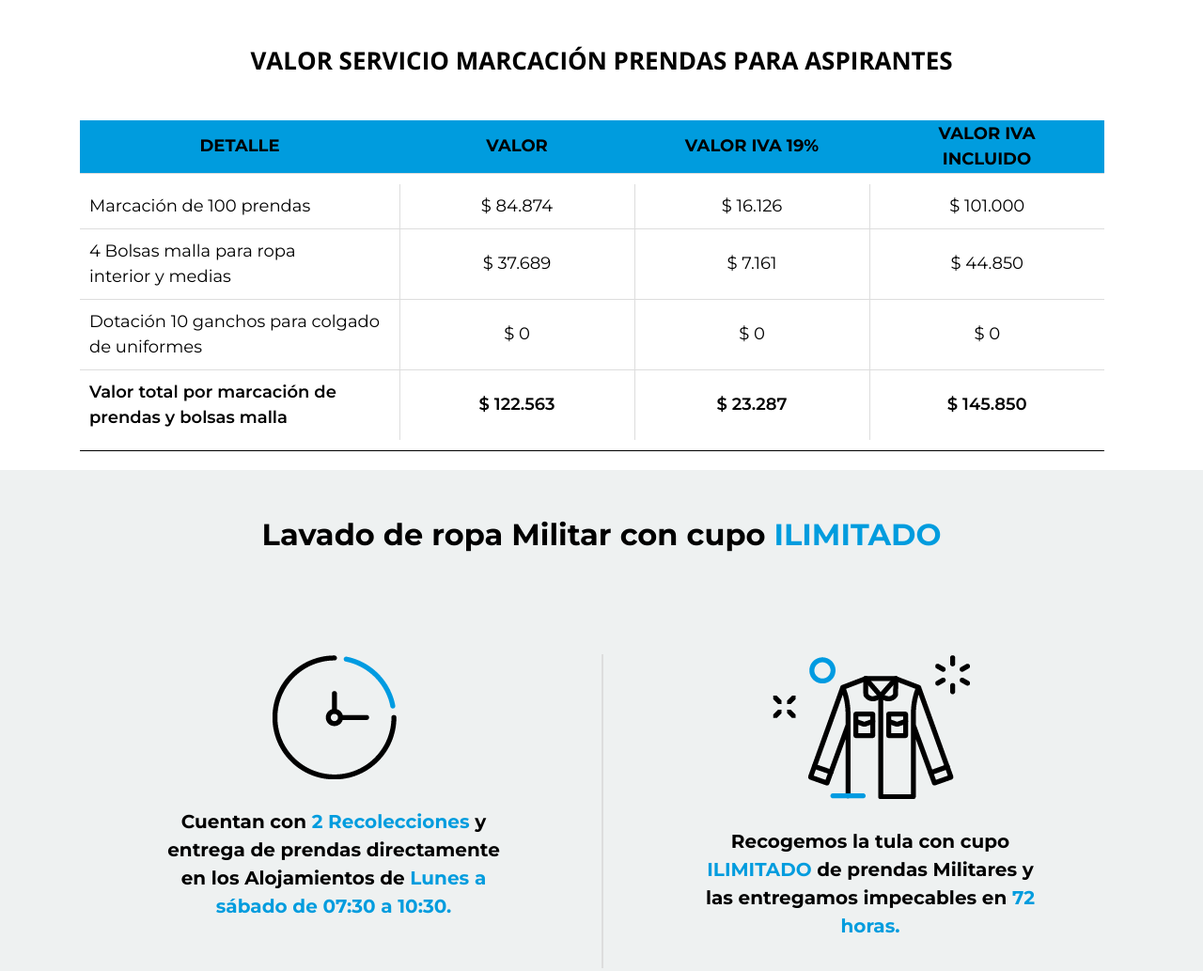
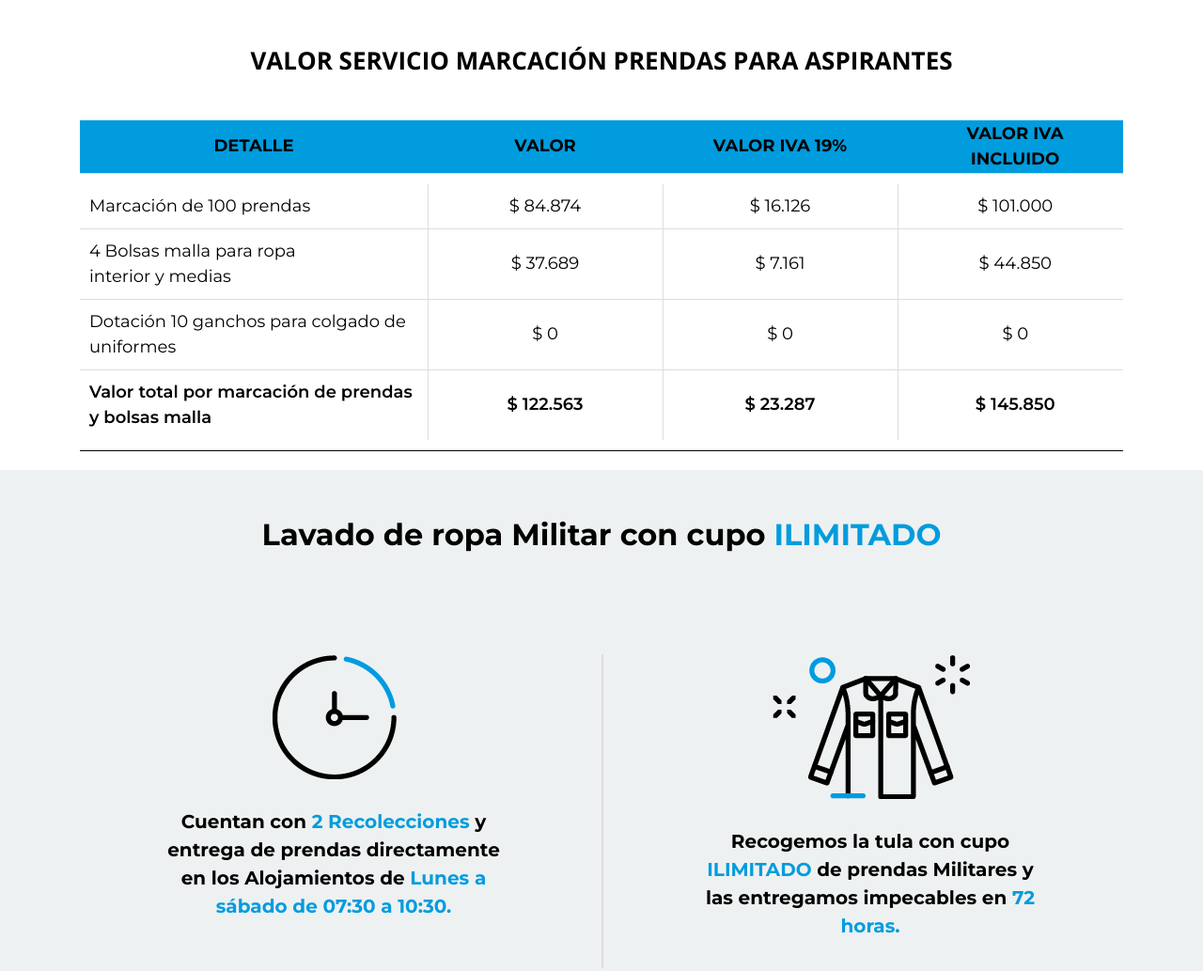
Before and after one commit to dima0830/landing-lavasport, a plain HTML site: page index.html in a window 1280 px wide. Shown: the part 9480-10513 px from the top of the page at 94% size. Drawn offline with nearby package versions, Linux system fonts and the light colour scheme; a script that the page names is missing.

Commit message:
otra vez

```diff
--- a/assets/css/main.css
+++ b/assets/css/main.css
@@ -191,6 +191,9 @@ body{
 }
 .box-rm span{
 	color: #009cde;
+}
+.table1 {
+	width: 1120px;
 }
 .table1 tr th {
 	background: #009cde;
--- a/index.html
+++ b/index.html
@@ -358,7 +358,7 @@
                 <table class="table1">
                     <thead>
                         <tr>
-                            <th scope="col" style="width: 340px;">
+                            <th scope="col" style="width: 370px;">
                                 DETALLE
                             </th>
                             <th scope="col" style="width: 250px;">
@@ -681,7 +681,7 @@
                     <a href="mailto:servicio@lavasport.co" class="tblue">servicio@lavasport.co</a>
                 </div>
             </div>
-        </div>
+    </div>
         <div class="espc1"></div>
         <div class="alcenter">
             <img src="assets/img/gif_2_ponemos_el_corazon.gif" class="img-fluid">
@@ -691,6 +691,7 @@
 </section>
 <section>
     <div class="box-blue">
+        <div class="width90" style="max-width: 1024px;">
         <div class="row">
             <div class="col-sm-4 offset-sm-1 align-self-center">
                 <img src="assets/img/logo-bn.png" class="img-fluid">
@@ -709,6 +710,7 @@
             </div>
         </div>
     </div>
+    </div>
 </section>
 
 
```
